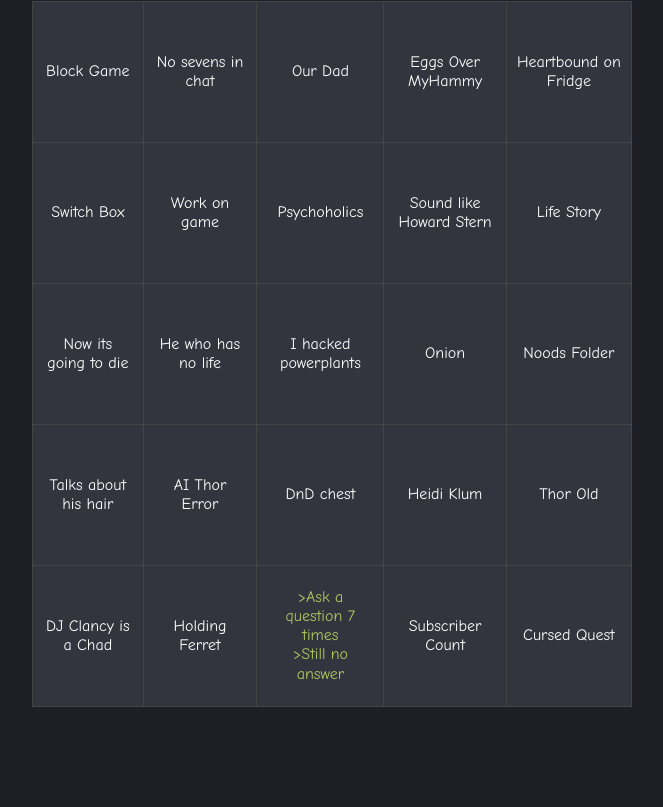
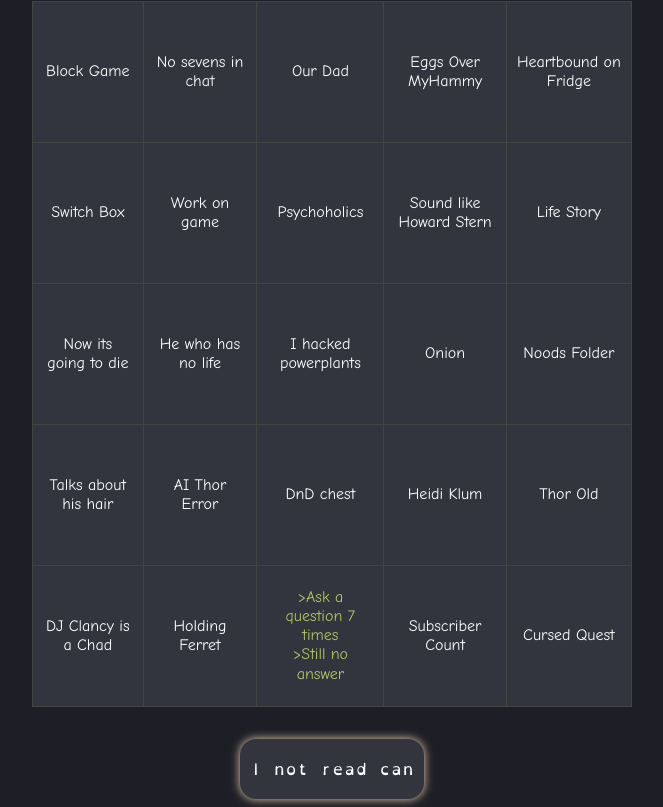
Before and after one commit to gustavbnm/PirateSBingo, a plain HTML site: page index.html in a window 1280 px wide. Shown: the part 87-894 px from the top of the page, without its empty margins (308-971 px from the left). Before the commit the page ends 802 px from the top, so only its background shows below. Drawn offline with Linux system fonts and the light colour scheme.

Commit message:
Dsylexia button

```diff
--- a/index.html
+++ b/index.html
@@ -21,5 +21,8 @@
     <table>
         <tbody id="bingo-card"></tbody>
     </table>
+    <div class="dsylexicButton" onclick="dsylexia()">
+        <p>I not read can</p>
+    </div>
 </body>
 </html>
--- a/source.js
+++ b/source.js
@@ -78,3 +78,16 @@ tdElements.forEach((td) => {
         }
     });
 });
+
+function dsylexia() {
+    var paragraphElement = document.querySelector('.dsylexicButton p');
+    curFont = window.getComputedStyle(document.body).fontFamily;
+    console.log(curFont)
+    if (curFont != "\"Comic Sans MS\", \"Chalkboard SE\", \"Comic Neue\", sans-serif") {
+        document.body.style.fontFamily = "\"Comic Sans MS\", \"Chalkboard SE\", \"Comic Neue\", sans-serif";
+        paragraphElement.textContent = "I not read can";
+    } else {
+        document.body.style.fontFamily = 'OpenDyslexic';
+        paragraphElement.textContent = "I read can";
+    }
+}
--- a/style.css
+++ b/style.css
@@ -1,3 +1,8 @@
+@font-face {
+    font-family: 'OpenDyslexic';
+    src: url(./resources/openDsylexic.otf) format('opentype');
+}
+
 table {
     border-collapse: collapse;
     width: 600px;
@@ -27,8 +32,18 @@ td {
     text-align: center;
     font-size: 16px;
     line-height: 1.2;
-    font-family: "Comic Sans MS", "Chalkboard SE", "Comic Neue", sans-serif;
     color: #fefefe;
     white-space: pre-line;
     background-color: #32353e;
 }
+.dsylexicButton {
+    margin-top: 2rem;
+    font-family: 'OpenDyslexic' !important;
+    background-color: #32353e;
+    color: #fefefe;
+    padding-right: 10px;
+    padding-left: 10px;
+    border-radius: 1rem;
+    filter: drop-shadow(0px 0px 5px #ebd2ad);
+    cursor: pointer;
+}
```
Also changed, not shown: resources/openDsylexic.otf (added).
